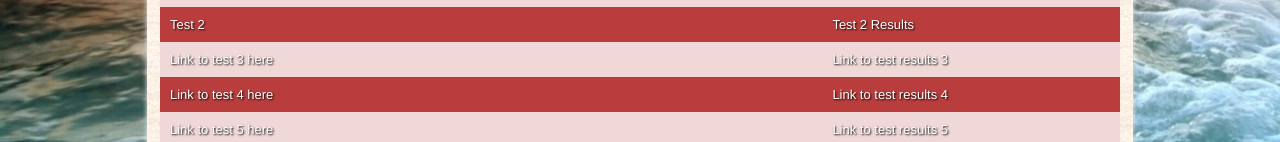
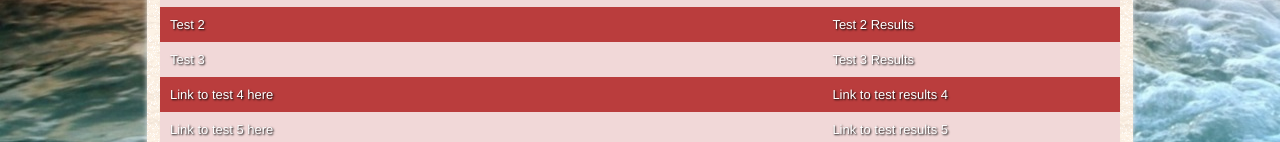
Before and after one commit to yeshuaethan/WiU, a plain HTML site: page WiU1406_yanes_jesus/index.html in a window 1280 px wide. Shown: the part 585-727 px from the top of the page. Drawn offline with Linux system fonts and the light colour scheme.

Commit message:
B4 Assignment and Updated Landing Page Commit
B4 Assignment and Updated Landing Page Commit

```diff
--- a/WiU1406_yanes_jesus/index.html
+++ b/WiU1406_yanes_jesus/index.html
@@ -47,8 +47,8 @@
              <td><a href="https://usabilityhub.com/tests/300270671531/results/e968a8dad0ab">Test 2 Results</a></td>
           </tr>
           <tr class="odd">
-             <td><a href="#">Link to test 3 here</a></td>
-             <td><a href="">Link to test results 3</a></td>
+             <td><a href="https://usabilityhub.com/do/46d443d09078/f7fa">Test 3</a></td>
+             <td><a href="https://usabilityhub.com/tests/46d443d09078/results/e40ef97c00d">Test 3 Results</a></td>
           </tr>
           <tr>
              <td><a href="#">Link to test 4 here</a></td>
```
Also changed, not shown: B4/Annotations/01.jpg (added), B4/Annotations/02.jpg (added), B4/Annotations/03.jpg (added), B4/Annotations/04.jpg (added), B4/Annotations/05.jpg (added), B4/Wireframes/01.jpg (added), B4/Wireframes/02.jpg (added), B4/Wireframes/03.jpg (added), B4/Wireframes/04.jpg (added), B4/git-link.txt (added), 2 other files.
